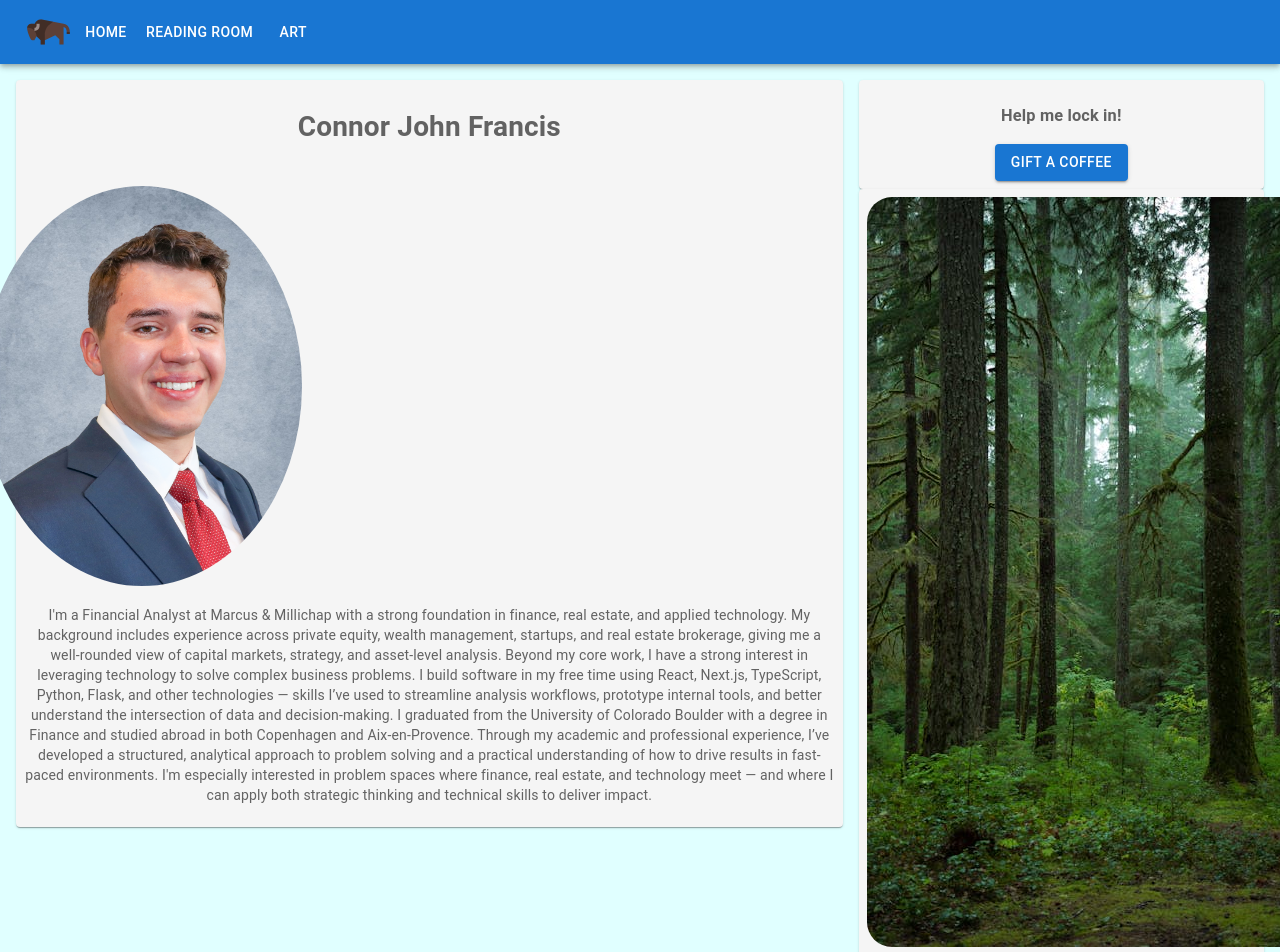
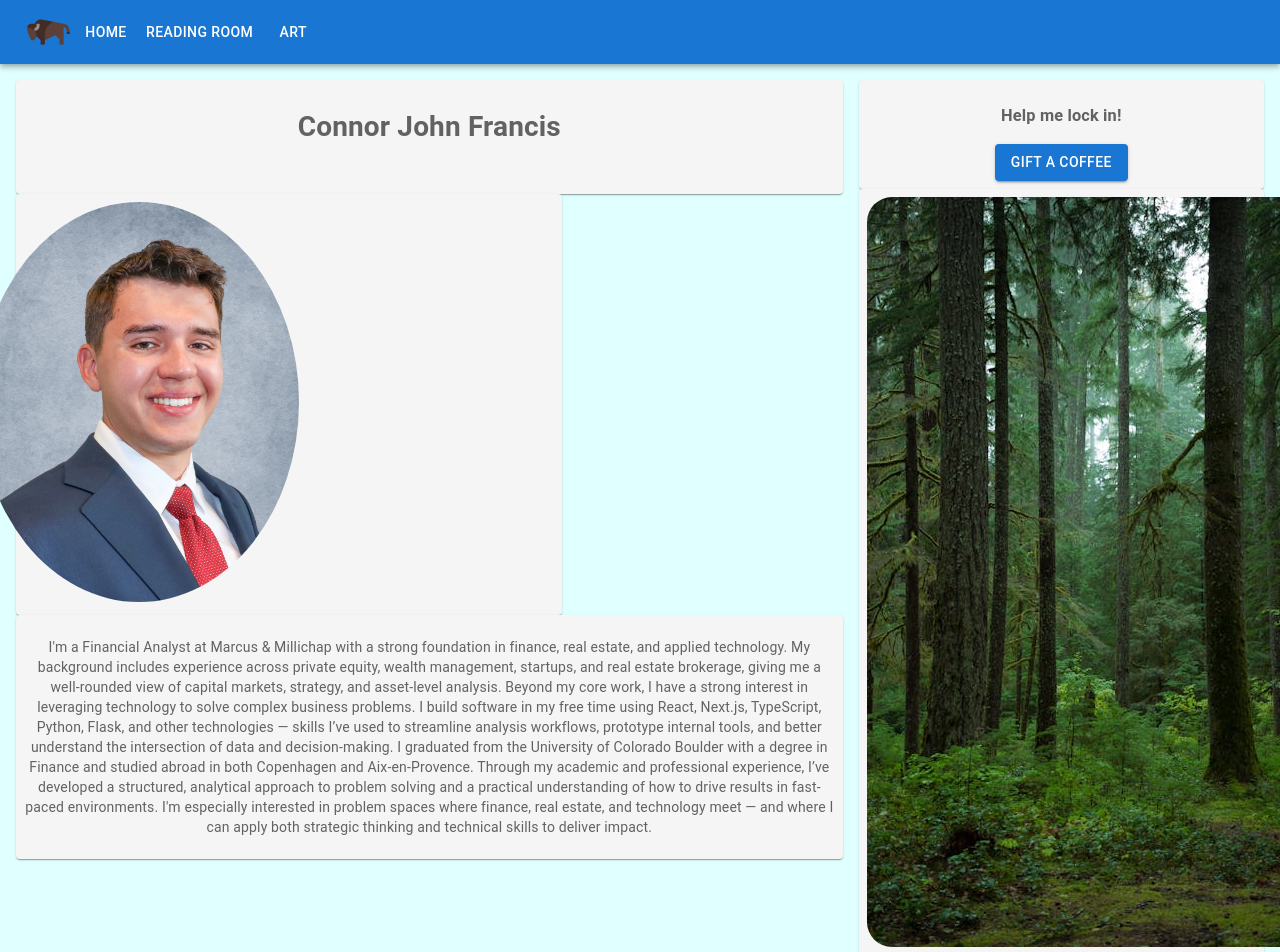
Before and after one commit to cfrancis15/personal_site, a React (Create React App) app in the folder client/: page / in a window 1280 px wide. Shown: the top 952 px of the page. Built offline with nearby package versions, Linux system fonts and the light colour scheme.

Commit message:
cant fix these damn grid and item layouts, but I'm almost there... I'll fix this up when I'm not jacked off 8 coffees... :)

```diff
--- a/client/src/components/Home.js
+++ b/client/src/components/Home.js
@@ -28,9 +28,9 @@ function Home() {
 
             <h1>Connor John Francis</h1>
             <br/>
-
+        </Item>
         <Grid size = {8}>
-
+<Item>
             <img src="/Connor Francis Headshot.png" alt="Professional headshot of super handsome Connor"
             style={{
                 borderRadius:'50%',
@@ -38,10 +38,12 @@ function Home() {
                 marginLeft:"-300px"
                 }}></img>
 
-
+</Item>
 </Grid>
 
 <Grid>
+<Item>
+
     <p>I'm a Financial Analyst at Marcus & Millichap with a strong foundation in finance, real estate, and applied technology. My background includes experience across private equity, wealth management, startups, and real estate brokerage, giving me a well-rounded view of capital markets, strategy, and asset-level analysis.
 
 Beyond my core work, I have a strong interest in leveraging technology to solve complex business problems. I build software in my free time using React, Next.js, TypeScript, Python, Flask, and other technologies — skills I’ve used to streamline analysis workflows, prototype internal tools, and better understand the intersection of data and decision-making.
@@ -49,11 +51,11 @@ Beyond my core work, I have a strong interest in leveraging technology to solve
 I graduated from the University of Colorado Boulder with a degree in Finance and studied abroad in both Copenhagen and Aix-en-Provence. Through my academic and professional experience, I’ve developed a structured, analytical approach to problem solving and a practical understanding of how to drive results in fast-paced environments.
 
 I'm especially interested in problem spaces where finance, real estate, and technology meet — and where I can apply both strategic thinking and technical skills to deliver impact.</p>
+
+</Item>
 </Grid>
 
 
-
-          </Item>
         </Grid>
 
 
```
